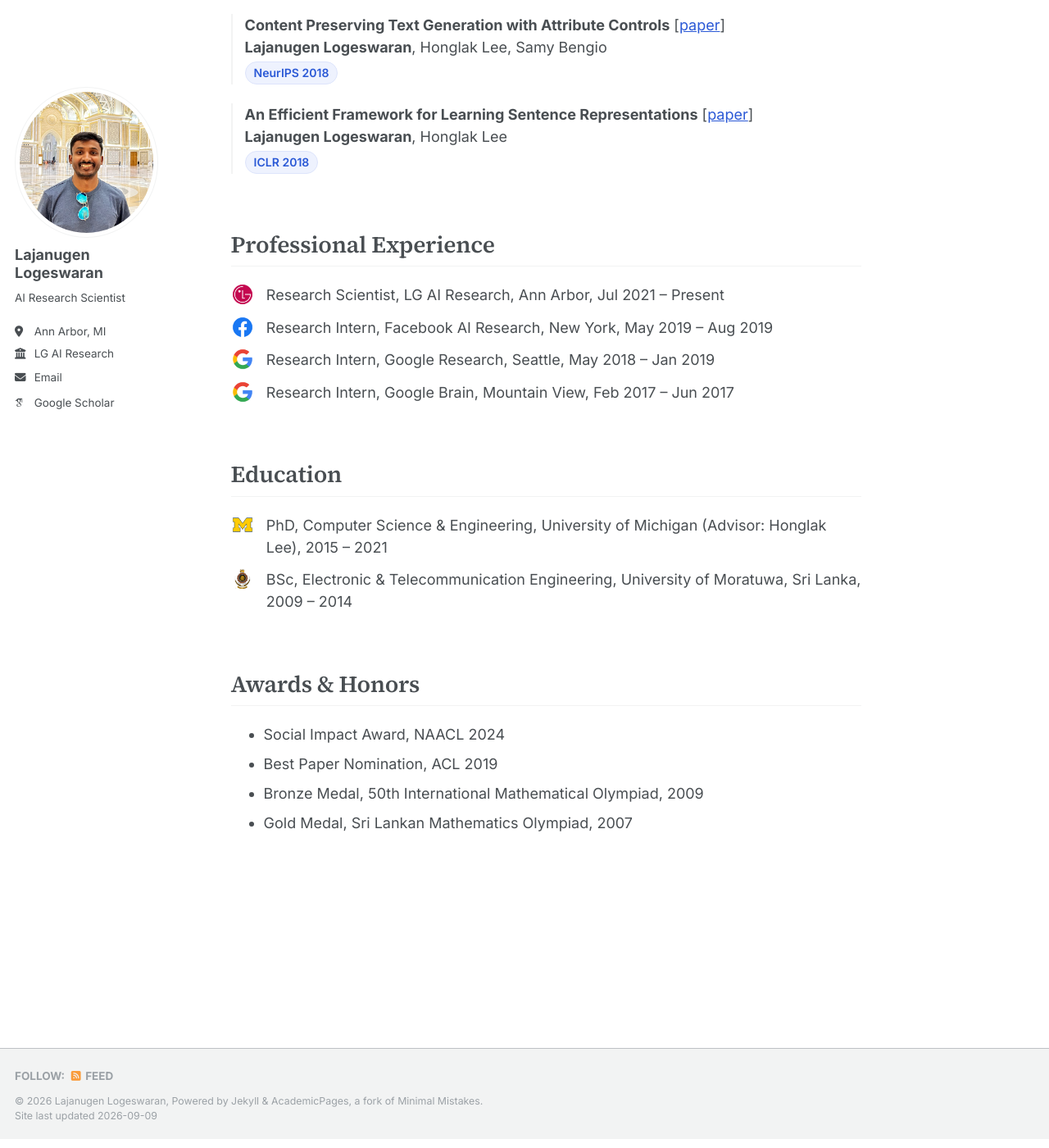
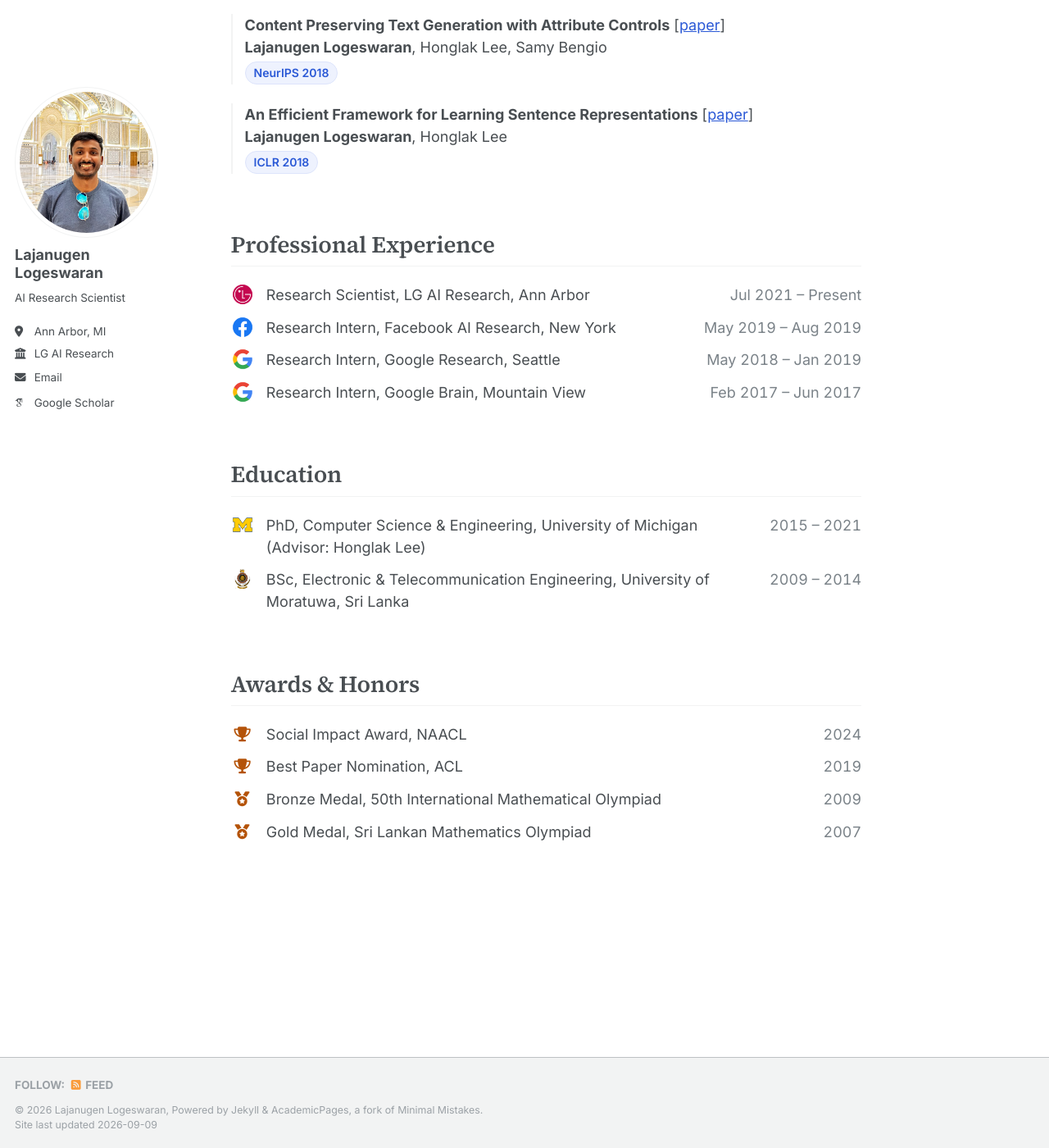
Before and after one commit to lajanugen/lajanugen.github.io, a Jekyll site: the page built from _pages/about.md, in a window 1280 px wide and 1400 px high, scrolled down 2399 px. Shown: the whole window at 82% size. Built offline with Jekyll 4.4.1, drawn with Linux system fonts in a browser that asks for light colours; some web fonts are replaced.

Commit message:
Add award icons and move dates to a right-hand column
Awards get Font Awesome glyphs in the same 28px column the logos use: a
trophy for the two paper awards, a medal for the two olympiad medals.
The icons are already compiled into the stylesheet, so this needs no new
assets.

Dates now sit flush right across experience, education and awards, the
way \hfill sets them in the LaTeX CV. Years are pulled out of the award
text to match, so 'Social Impact Award, NAACL 2024' becomes 'Social
Impact Award, NAACL' with 2024 in the date column. On screens under
600px the date wraps beneath the entry instead, since there is no room
for two columns.

Co-Authored-By: Claude Opus 5 <noreply@anthropic.com>
Claude-Session: https://claude.ai/code/session_01DHcYWvnM8a3i2AfgvmikJN

```diff
--- a/_pages/about.md
+++ b/_pages/about.md
@@ -83,22 +83,24 @@ For a complete list of publications, please see my Google Scholar profile.
 ### Professional Experience
 
 <ul class="cv-list">
-  <li><img class="cv-logo" src="/images/brand/lg.png" alt="LG"><span>Research Scientist, LG AI Research, Ann Arbor, Jul 2021 – Present</span></li>
-  <li><img class="cv-logo" src="/images/brand/facebook.png" alt="Facebook"><span>Research Intern, Facebook AI Research, New York, May 2019 – Aug 2019</span></li>
-  <li><img class="cv-logo" src="/images/brand/google.png" alt="Google"><span>Research Intern, Google Research, Seattle, May 2018 – Jan 2019</span></li>
-  <li><img class="cv-logo" src="/images/brand/google.png" alt="Google"><span>Research Intern, Google Brain, Mountain View, Feb 2017 – Jun 2017</span></li>
+  <li><img class="cv-logo" src="/images/brand/lg.png" alt=""><span class="cv-text">Research Scientist, LG AI Research, Ann Arbor</span><span class="cv-date">Jul 2021 – Present</span></li>
+  <li><img class="cv-logo" src="/images/brand/facebook.png" alt=""><span class="cv-text">Research Intern, Facebook AI Research, New York</span><span class="cv-date">May 2019 – Aug 2019</span></li>
+  <li><img class="cv-logo" src="/images/brand/google.png" alt=""><span class="cv-text">Research Intern, Google Research, Seattle</span><span class="cv-date">May 2018 – Jan 2019</span></li>
+  <li><img class="cv-logo" src="/images/brand/google.png" alt=""><span class="cv-text">Research Intern, Google Brain, Mountain View</span><span class="cv-date">Feb 2017 – Jun 2017</span></li>
 </ul>
 
 ### Education
 
 <ul class="cv-list">
-  <li><img class="cv-logo" src="/images/brand/umich.png" alt="University of Michigan"><span>PhD, Computer Science &amp; Engineering, University of Michigan (Advisor: Honglak Lee), 2015 – 2021</span></li>
-  <li><img class="cv-logo" src="/images/brand/moratuwa.png" alt="University of Moratuwa"><span>BSc, Electronic &amp; Telecommunication Engineering, University of Moratuwa, Sri Lanka, 2009 – 2014</span></li>
+  <li><img class="cv-logo" src="/images/brand/umich.png" alt=""><span class="cv-text">PhD, Computer Science &amp; Engineering, University of Michigan (Advisor: Honglak Lee)</span><span class="cv-date">2015 – 2021</span></li>
+  <li><img class="cv-logo" src="/images/brand/moratuwa.png" alt=""><span class="cv-text">BSc, Electronic &amp; Telecommunication Engineering, University of Moratuwa, Sri Lanka</span><span class="cv-date">2009 – 2014</span></li>
 </ul>
 
-### Awards & Honors
+### Awards &amp; Honors
 
-- Social Impact Award, NAACL 2024
-- Best Paper Nomination, ACL 2019
-- Bronze Medal, 50th International Mathematical Olympiad, 2009
-- Gold Medal, Sri Lankan Mathematics Olympiad, 2007
+<ul class="cv-list">
+  <li><i class="fas fa-trophy award-icon" aria-hidden="true"></i><span class="cv-text">Social Impact Award, NAACL</span><span class="cv-date">2024</span></li>
+  <li><i class="fas fa-trophy award-icon" aria-hidden="true"></i><span class="cv-text">Best Paper Nomination, ACL</span><span class="cv-date">2019</span></li>
+  <li><i class="fas fa-medal award-icon" aria-hidden="true"></i><span class="cv-text">Bronze Medal, 50th International Mathematical Olympiad</span><span class="cv-date">2009</span></li>
+  <li><i class="fas fa-medal award-icon" aria-hidden="true"></i><span class="cv-text">Gold Medal, Sri Lankan Mathematics Olympiad</span><span class="cv-date">2007</span></li>
+</ul>
--- a/assets/css/main.scss
+++ b/assets/css/main.scss
@@ -144,8 +144,39 @@ $accent: #2b59d6;
     object-position: center;
   }
 
-  span {
+  .cv-text {
     flex: 1 1 auto;
     min-width: 0;
   }
+
+  /* Dates sit flush right, as they do in the LaTeX CV. */
+  .cv-date {
+    flex: 0 0 auto;
+    padding-left: 1.5em;
+    color: $gray;
+    white-space: nowrap;
+    font-variant-numeric: tabular-nums;
+  }
+
+  /* Awards use a glyph in place of a logo, in the same 28px column so
+     the three list sections share one text alignment. */
+  .award-icon {
+    flex: 0 0 28px;
+    width: 28px;
+    line-height: inherit;
+    text-align: center;
+    color: #b45309;
+  }
 }
+
+/* Narrow screens have no room for a right-hand date column. */
+@media (max-width: 600px) {
+  .cv-list li {
+    flex-wrap: wrap;
+  }
+
+  .cv-list .cv-date {
+    flex-basis: 100%;
+    padding-left: calc(28px + 0.85em);
+  }
+}
```
